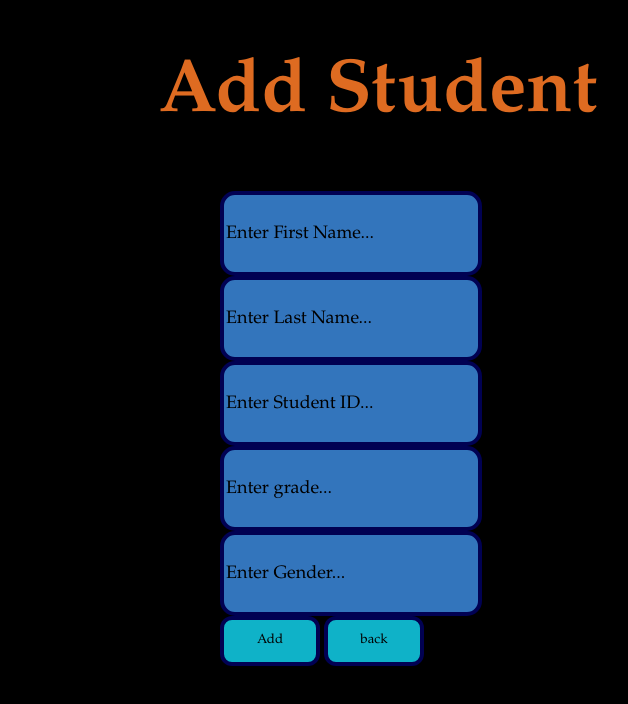
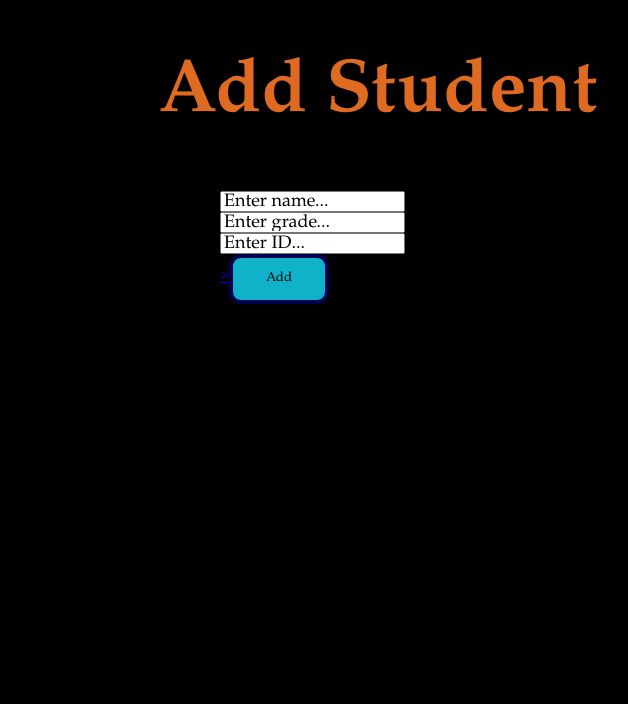
Before and after one commit to Browhatyoudoin/Just-take-a-seat--I-got-this, a website: page frontToe/addStudent.html in a window 1280 px wide. Shown: the full height of the page, 262-890 px from the left. Drawn offline with Linux system fonts and the light colour scheme.

Commit message:
chicken quesadilla

```diff
--- a/backend/sauce.js
+++ b/backend/sauce.js
@@ -10,9 +10,9 @@ export async function createPeriod(number, classType){
     return await Periods.create({number : number, classType : classType});
 }
 
-export async function createStudent(StudentID, first, last, Grade, gender){
+export async function createStudent(StudentID, Name, Grade){
     console.log("yessir");
-    return await Students.create({StudentID: StudentID, first: first, last: last, Grade: Grade, gender, gender});
+    return await Students.create({StudentID: StudentID, Name: Name, Grade: Grade});
 }
 
 export async function assignTeacher(username, period){
--- a/frontToe/addStudent.html
+++ b/frontToe/addStudent.html
@@ -5,55 +5,43 @@
     <link rel="stylesheet" href="student.css" />
     <img src="logo-removebg-preview.png" id="logo" />
   </head>
-  <script src="../backend/script.js"></script>
+
+
 
   <body>
+    <script src="../backend/script.js"></script>
+    <script>
+      function printStudent(){
+        console.log(document.getElementById('id').value);
+        console.log(document.getElementById('nameIn').value);
+        console.log(document.getElementById('gradeIn').value);
+      }
+    </script>
     <h1>Add Student</h1>
     <form id="dataForm">
       <div id="info">
         <input
           type="text"
-          name="first"
-          id="firstIn"
-          placeholder="Enter First Name..."
-          class="info"
+          name="name"
+          id="nameIn"
+          placeholder="Enter name..."
         />
-        <br /><input
-          type="text"
-          name="last"
-          id="lastIn"
-          placeholder="Enter Last Name..."
-          class="info"
-        />
-        <br /><input
-          type="text"
-          name="id"
-          id="id"
-          placeholder="Enter Student ID..."
-          class="info"/>
         <br /><input
           type="text"
           name="grade"
           id="gradeIn"
           placeholder="Enter grade..."
-          class="info"
+        /><br />
+        <input
+          type="number"
+          id="id"
+          name="ID"
+          placeholder="Enter ID..."
         />
-        <br /><input
-          type="text"
-          id="gender"
-          name="genderIn"
-          placeholder="Enter Gender..."
-          class="info"
-        />
-        <br />
-          <button type="button" onclick="createStudent()" id="saveStudent">
+        <br /><a href="index.html">
+          ><button type="button" onclick="createStudent()" id="saveStudent">
             Add
-          </button>
-        <a href="index.html">
-          <button type="button" id="saveStudent">
-            back
-          </button>
-        </a>
+          </button></a>
       </div>
     </form>
 
```
Also changed, not shown: backend/models/students.js (+0 -8 lines).
